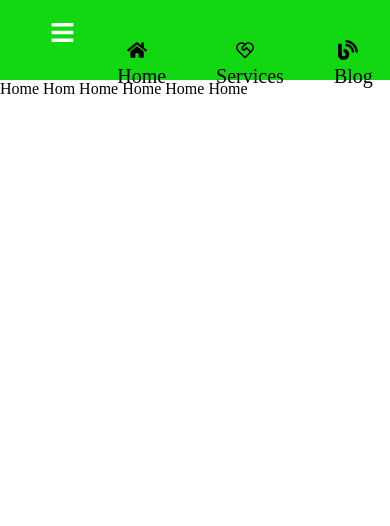
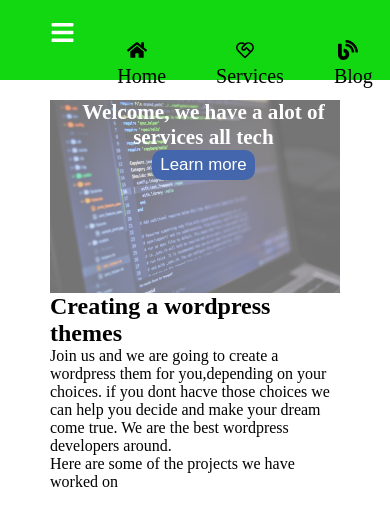
Before and after one commit to sirben181/web-reactv1, a React (Create React App) app: page / in a window 390 px wide. Shown: the top 526 px of the page. Built offline with nearby package versions, Linux system fonts and the light colour scheme.

Commit message:
adding some media queries

```diff
--- a/src/components/Navbar.js
+++ b/src/components/Navbar.js
@@ -1,11 +1,10 @@
 import React, { useState } from 'react'
 import './navbar.css'
 import Sidebar from './Sidebar'
-// import *as FaIcons from 'react-icons/fa'
-// import * as RiIcons  from 'react-icons/ri'
-// import * as FcIcons  from 'react-icons/fc'
 import { Link } from 'react-router-dom'
-import { Navbarlinks } from './NavbarLinks'
+import *as FaIcons from 'react-icons/fa'
+import *as RiIcons from 'react-icons/ri'
+import *as FcIcons from 'react-icons/fc'
 const Navbar = () => {
  const[active,setActive]=useState(false)
     const handleActive=()=>{
@@ -18,14 +17,30 @@
             <div className="navbar_wrapper">
                 <div className="navlinks">
                     <ul  onClick={handleActive} >
-                        {Navbarlinks.map(link=>(
-                            <li className={active ? 'show-active' : ''}
-                            key={link.title}>
-                                <Link to={link.path}>
-                                    {link.icon}<span>{link.title}</span>
-                                </Link>
-                            </li>
-                        ))}
+                       <li>
+                           <Link to='/'>
+                             <FaIcons.FaHome className="navbar_icon"/>
+                             <span>Home</span>
+                           </Link>
+                       </li>
+                       <li>
+                           <Link to='/services'>
+                           <RiIcons.RiServiceLine className="navbar_icon"/>
+                             <span>Services</span>
+                           </Link>
+                       </li>
+                       <li>
+                           <Link to='/blog'>
+                           <FaIcons.FaBlog className="navbar_icon"/>
+                           <span>Blog</span>
+                           </Link>
+                       </li>
+                       <li>
+                           <Link to='/about'>
+                           <FcIcons.FcAbout  className="navbar_icon"/>
+                             <span>About</span>
+                           </Link>
+                       </li>
                     </ul>
               </div>
             </div>
--- a/src/components/NavbarLinks.js
+++ /dev/null
@@ -1,29 +0,0 @@
-import *as FaIcons from 'react-icons/fa'
-import *as RiIcons from 'react-icons/ri'
-import *as FcIcons from 'react-icons/fc'
-
-export const Navbarlinks=[
-    {
-     path:"/",
-     icon:<FaIcons.FaHome className="navbar_icon"/>,
-     title: 'Home'
-    },
-
-
-{
-path:"/services",
- icon:<RiIcons.RiServiceLine className="navbar_icon"/>,
-  title:'Services'
-},
-
-{
-path:'/blog',
- icon:<FaIcons.FaBlog className="navbar_icon"/>,
-title:'Blog'
-},
-{
- path:'/about',
-  icon:<FcIcons.FcAbout  className="navbar_icon"/>,
-title:'About'
-}
-]
--- a/src/pages/Home.js
+++ b/src/pages/Home.js
@@ -1,14 +1,31 @@
 import React from 'react'
-
+import './home.css'
+import home from '.././components/images/home.jpg'
+import { Link } from 'react-router-dom'
 const Home = () => {
     return (
-        <div>
-            Home
-            Hom
-            Home
-            Home
-            Home
-            Home
+        <div className='home_container'>
+            <div className='landing_page'>
+               <img src={home}  alt={home}/>
+            </div>
+            <div className="landing_message">
+                <h2> Welcome, we have a alot of services all tech </h2>
+                <Link to='/services'>
+                  <button className="btn_primary">
+                     Learn more
+                   </button>
+                </Link>
+            </div>
+            <div className="">
+                <h2>Creating a wordpress themes</h2>
+                <p> Join us and we are going to create a wordpress them for you,depending on your choices.
+                    if you dont hacve those choices we can help you decide and make  your dream come true.
+                    We are the best wordpress developers around.
+
+                </p>
+                <p>Here are some of the projects we have worked on</p>
+            </div>
+
         </div>
     )
 }
--- /dev/null
+++ b/src/pages/home.css
@@ -0,0 +1,86 @@
+*{box-sizing:border-box;
+margin:0;
+padding:0;}
+.home_container{
+    display:flex;
+    flex-direction:column;
+    min-height:90vh;
+    height:auto;
+    margin:20px 50px 20px 50px;
+
+    position:relative;
+}
+.landing_page{ display:flex;
+    width:100%;
+    background:#dedede;
+    /* padding-bottom:20px; */
+}
+.landing_page img{
+    min-height:20vh;
+    max-height:80vh;
+    width:100%;
+    opacity:.5;
+
+}
+.landing_message{
+    display:flex;
+    flex-direction:column;
+    position: absolute;
+    top:200px;
+    left:300px;
+    color:#fff;
+
+}
+.landing_message h2{
+   font-size:40px;
+   padding:20px;
+
+}
+.landing_message button {
+    font-size:30px;
+    padding:10px;
+    width:200px;
+    background:rgb(67, 102, 173);
+    border:none;
+    outline:none;
+    color:#fff;
+    border-radius: 10px;
+}
+
+.btn_primary a{text-decoration:none;
+}
+.landing_message button :hover{
+    background:#fff;
+    color:rgb(67, 102, 173);
+}
+@media only screen and (max-width:968px){
+   .landing_message{
+    text-align:center;
+    left:2vh;
+    top:3vh;
+   }
+}
+@media only screen and (max-width:768px){
+.landing_message button{font-size:medium;
+padding:5px 8px;
+width:auto;}
+.landing_message h2{
+    font-size:3.5vh;
+    word-wrap:break-word;
+}
+}
+@media only screen and (max-width:400px){
+    .landing_message{top:0vh;}
+    .landing_message h2{
+        font-size:2.5vh;
+        margin-left:0;
+        margin-right:0;
+        margin-bottom:0;
+        padding:0;
+    }
+    .landing_message button{
+        font-size:2.0vh;
+        margin-top:0px;
+    }
+
+}
```
Also changed, not shown: src/components/images/home.jpg (added).
